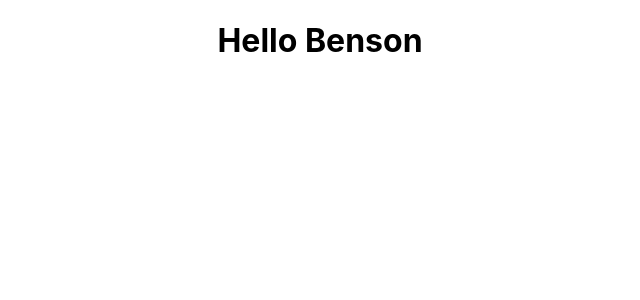
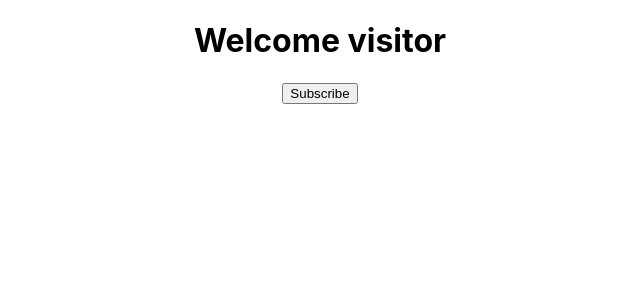
Before and after one commit to bennysonson/ReactDemo, a React (Create React App) app: page / in a window 1280 px wide. Shown: the top 300 px of the page, without its empty margins (320-960 px from the left). Built offline with nearby package versions, Linux system fonts and the light colour scheme.

Commit message:
Through props

```diff
--- a/src/App.js
+++ b/src/App.js
@@ -1,10 +1,19 @@
 import './App.css';
 import Greet from './components/Greet'
+import Welcome from './components/Welcome'
+import Hello from './components/Hello'
+import Message from './components/Message'
 
 function App() {
   return (
     <div className="App">
-      <Greet></Greet>
+      {/* <Greet name='Benson'>
+        <p>child 1</p>
+        <p>child 2</p>
+      </Greet>
+      <Greet name="Benny"></Greet>
+      <Welcome name='Benson'></Welcome> */}
+      <Message/>
     </div>
   );
 }
--- a/src/components/Greet.js
+++ b/src/components/Greet.js
@@ -2,6 +2,13 @@
     return <h1>Hello Benson</h1>
 } */
 
-const Greet = () => <h1>Hello Benson</h1>
-
+const Greet = (props) => {
+    console.log(props);
+    return (
+        <div>
+            <h1>Hello {props.name}</h1>
+            {props.children}
+        </div>
+    )
+}
 export default Greet
--- /dev/null
+++ b/src/components/Hello.js
@@ -0,0 +1,11 @@
+import React from 'react'
+
+const Hello = () => {
+    return (
+        <div>
+            <h1>hi Benson</h1>
+        </div>
+    )
+}
+
+export default Hello
--- /dev/null
+++ b/src/components/Message.js
@@ -0,0 +1,22 @@
+import React, { Component } from 'react'
+
+class Message extends Component {
+
+    constructor() {
+        super();
+        this.state = {
+            message: 'Welcome visitor'
+        }
+    }
+
+    render() {
+        return (
+            <div>
+                <h1>{this.state.message}</h1>
+                <button>Subscribe</button>
+            </div>
+        )
+    }
+}
+
+export default Message
--- /dev/null
+++ b/src/components/Welcome.js
@@ -0,0 +1,9 @@
+import React, {Component} from 'react'
+
+class Welcome extends Component{
+    render () {
+        return <h1>Welcome {this.props.name}</h1>
+    }
+}
+
+export default Welcome
```
